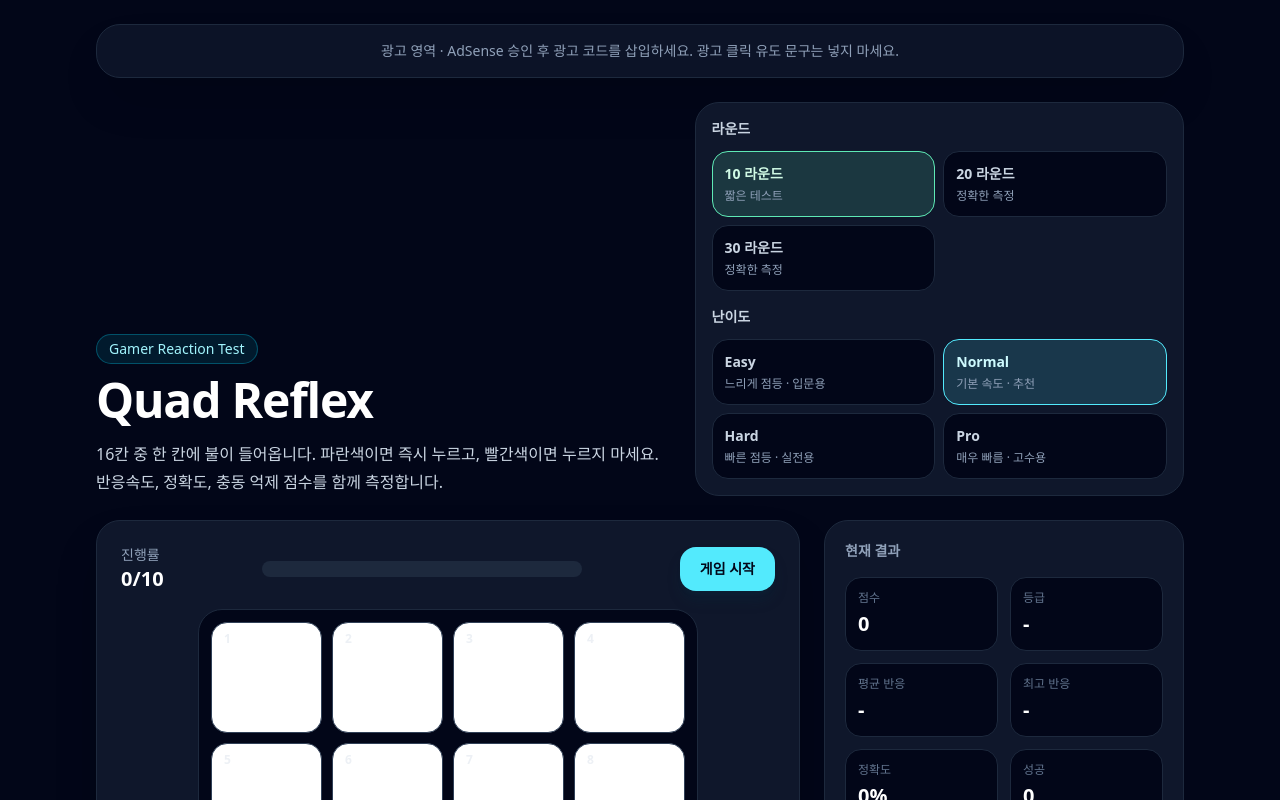
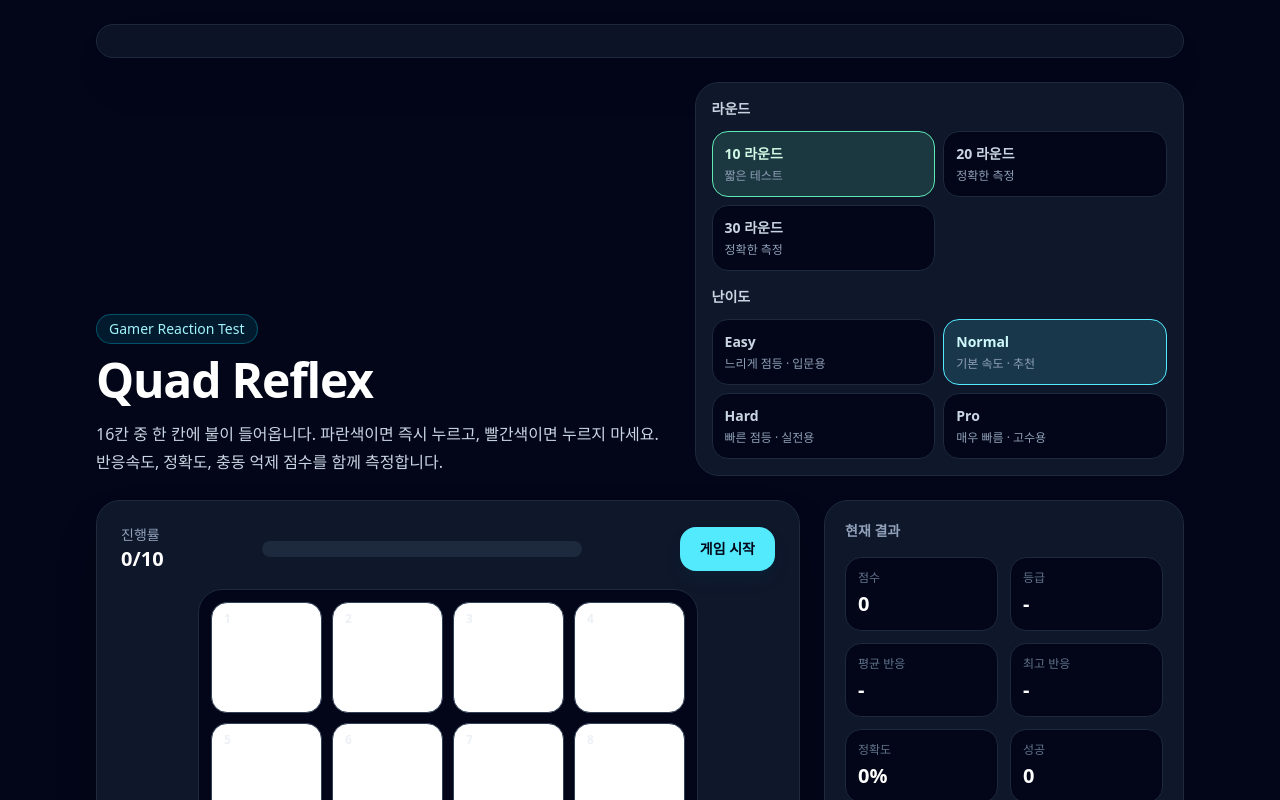
Before and after one commit to HanseonJoo/quad_reflex, a React (Vite) app: page / in a window 1280 px wide. Shown: the top 800 px of the page. Built offline with nearby package versions, Linux system fonts and the light colour scheme.

Commit message:
Update App.jsx

```diff
--- a/src/App.jsx
+++ b/src/App.jsx
@@ -195,7 +195,7 @@ export default function App() {
     <main className="min-h-screen bg-slate-950 text-slate-100">
       <section className="mx-auto flex w-full max-w-6xl flex-col gap-6 px-4 py-6 sm:px-6 lg:px-8">
         <div className="rounded-3xl border border-slate-800 bg-slate-900/80 p-4 text-center text-sm text-slate-400 shadow-2xl shadow-black/20">
-          광고 영역 · AdSense 승인 후 광고 코드를 삽입하세요. 광고 클릭 유도 문구는 넣지 마세요.
+
         </div>
 
         <header className="grid gap-6 lg:grid-cols-[1.08fr_0.92fr] lg:items-end">
```
